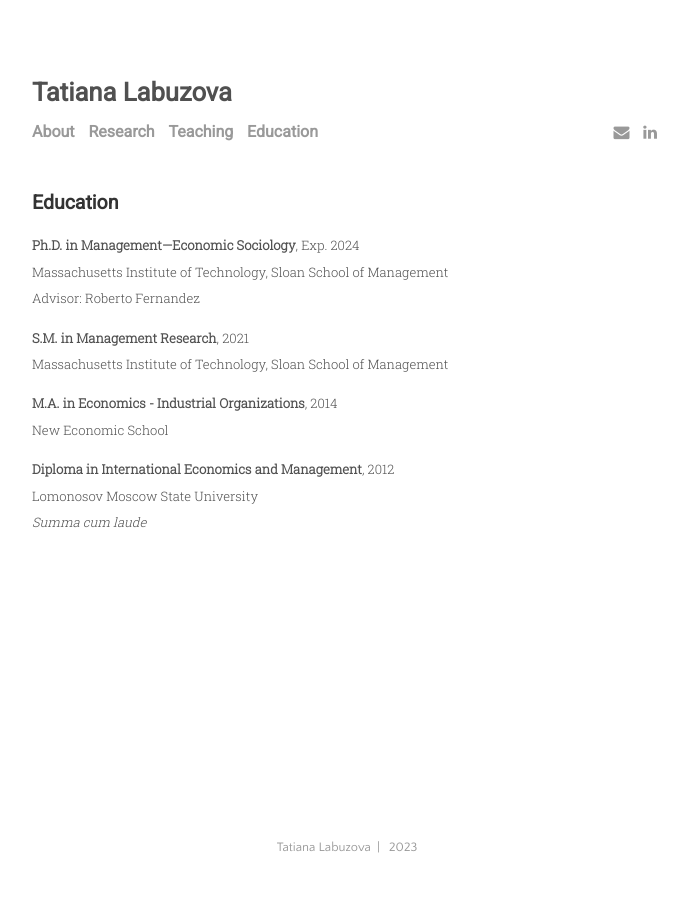
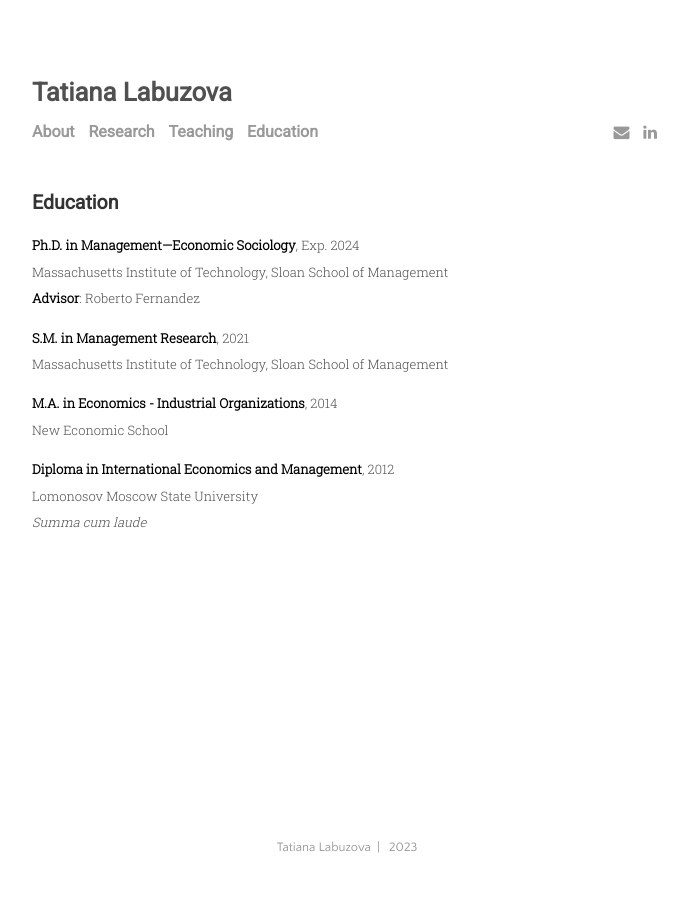
Before and after one commit to tatianalabuzova/tatianalabuzova.github.io, a Jekyll site: the page built from menu/education.md, in a window 1280 px wide. Shown: the whole page, without its empty margins (293-981 px from the left). Built offline with Jekyll 4.4.1, drawn with Linux system fonts in a browser that asks for light colours; part of the change alters nothing that is shown.

Commit message:
Update education.md

```diff
--- a/menu/education.md
+++ b/menu/education.md
@@ -3,16 +3,16 @@ layout: page
 title: Education
 ---
 
-__Ph.D. in Management—Economic Sociology__, Exp. 2024<br>
+<span style="color:#000000"><b>Ph.D. in Management—Economic Sociology</b></span>, Exp. 2024<br>
 Massachusetts Institute of Technology, Sloan School of Management <br>
-Advisor: Roberto Fernandez
+<span style="color:#000000"><b>Advisor</b></span>: Roberto Fernandez
 
-__S.M. in Management Research__, 2021<br>
+<span style="color:#000000"><b>S.M. in Management Research</b></span>, 2021<br>
 Massachusetts Institute of Technology, Sloan School of Management
 
-__M.A. in Economics - Industrial Organizations__, 2014 <br>
+<span style="color:#000000"><b>M.A. in Economics - Industrial Organizations</b></span>, 2014 <br>
 New Economic School <br>
 
-__Diploma in International Economics and Management__, 2012 <br>
+<span style="color:#000000"><b>Diploma in International Economics and Management</b></span>, 2012 <br>
 Lomonosov Moscow State University <br>
 _Summa cum laude_ <br>
```
